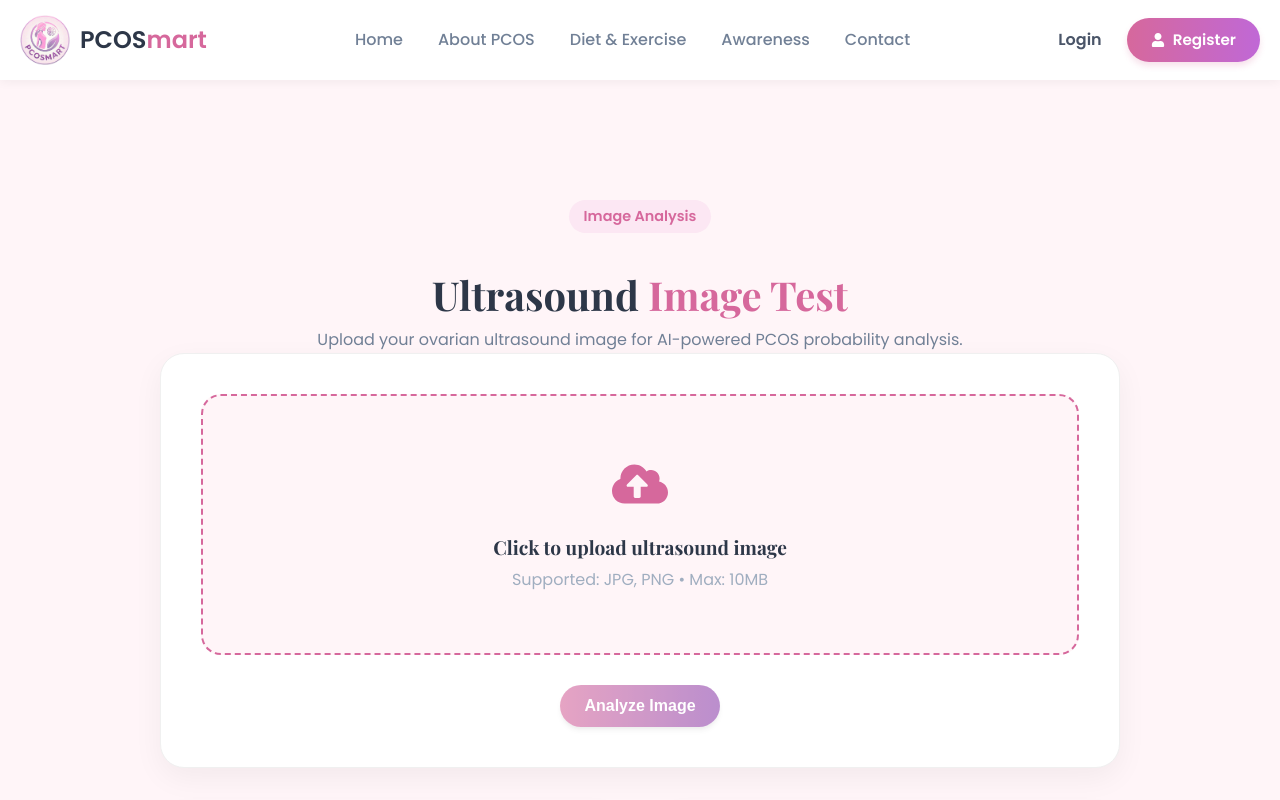
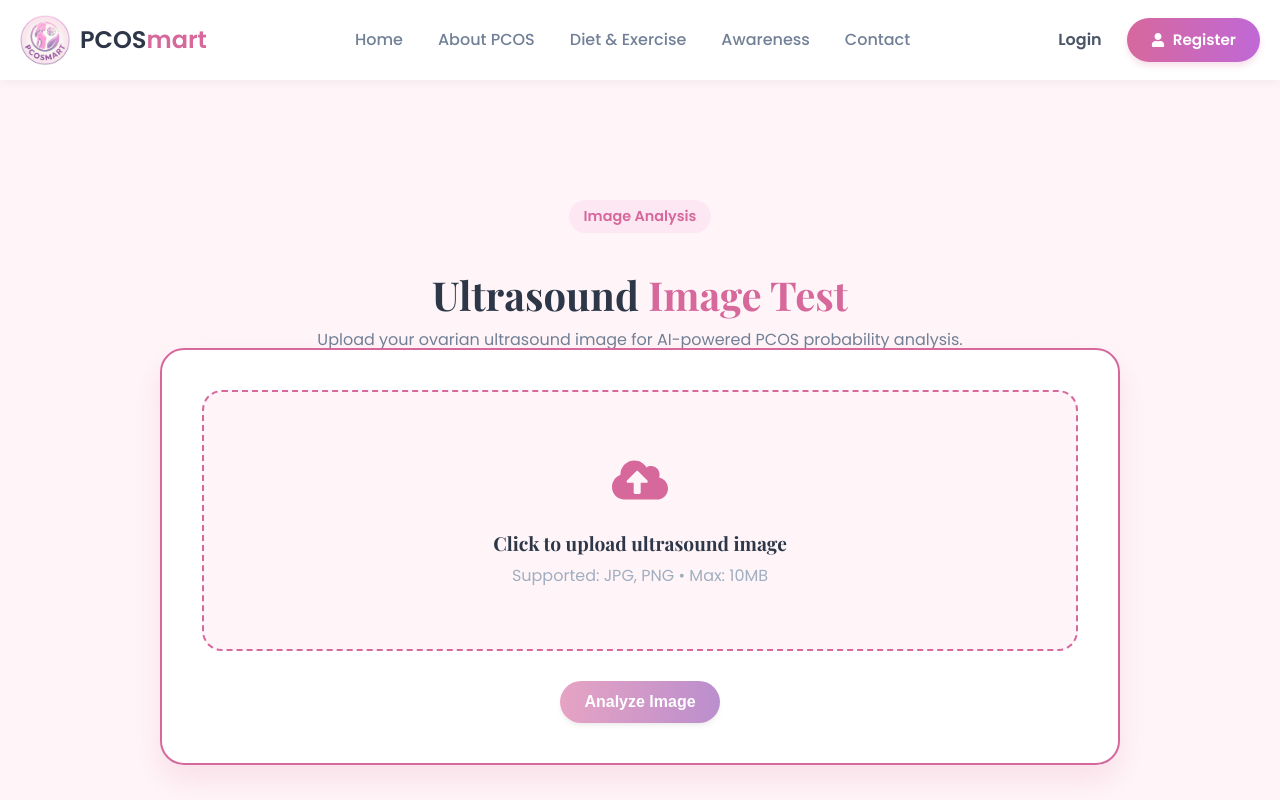
Before and after one commit to pranalipatil21/Pcosmart, a React (Vite) app in the folder frontend/: page /check/image in a window 1280 px wide. In both pictures the pointer is over the element 640 px from the left and 560 px from the top of the page. Shown: the top 800 px of the page. Built offline with nearby package versions, Linux system fonts and the light colour scheme; no server answers.

Commit message:
Hover effects: General Cards

```diff
--- a/frontend/src/App.css
+++ b/frontend/src/App.css
@@ -659,3 +659,15 @@ body, html {
 a, button, .btn, .btn-primary, .step-box, .card {
   cursor: url('/s.png'), pointer;
 }
+
+/* =========================================
+   HOVER EFFECTS (Dark Pink Border)
+   ========================================= */
+
+/* 1. General Cards (Features, Test Uploads, Results) */
+.card:hover {
+  border: 2px solid var(--primary) !important; /* Forces the dark pink border */
+  box-shadow: 0 15px 30px rgba(214, 104, 156, 0.15); /* Soft pink shadow */
+  transform: translateY(-5px); /* Slight lift */
+  transition: all 0.3s ease;
+}
```
